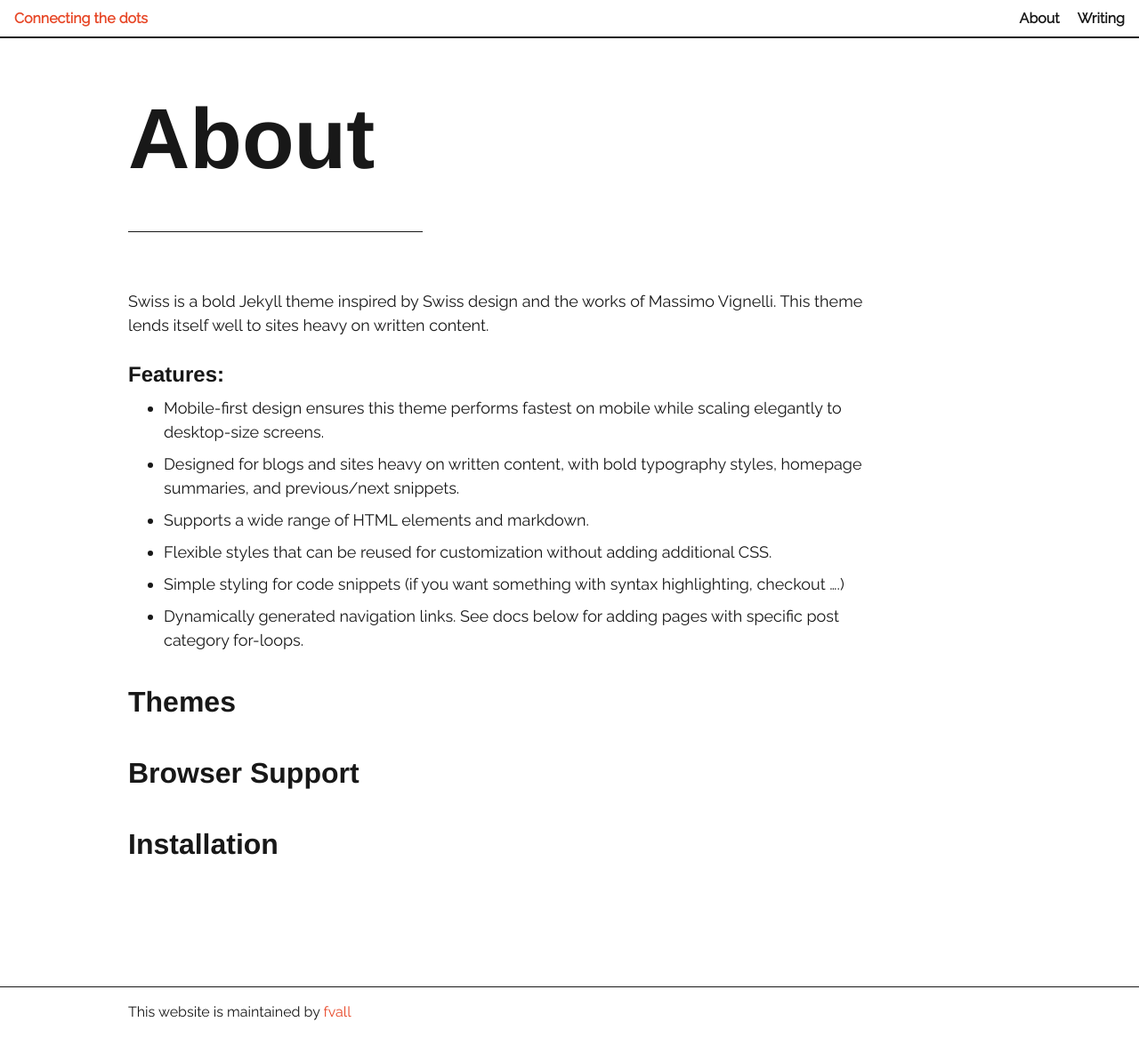
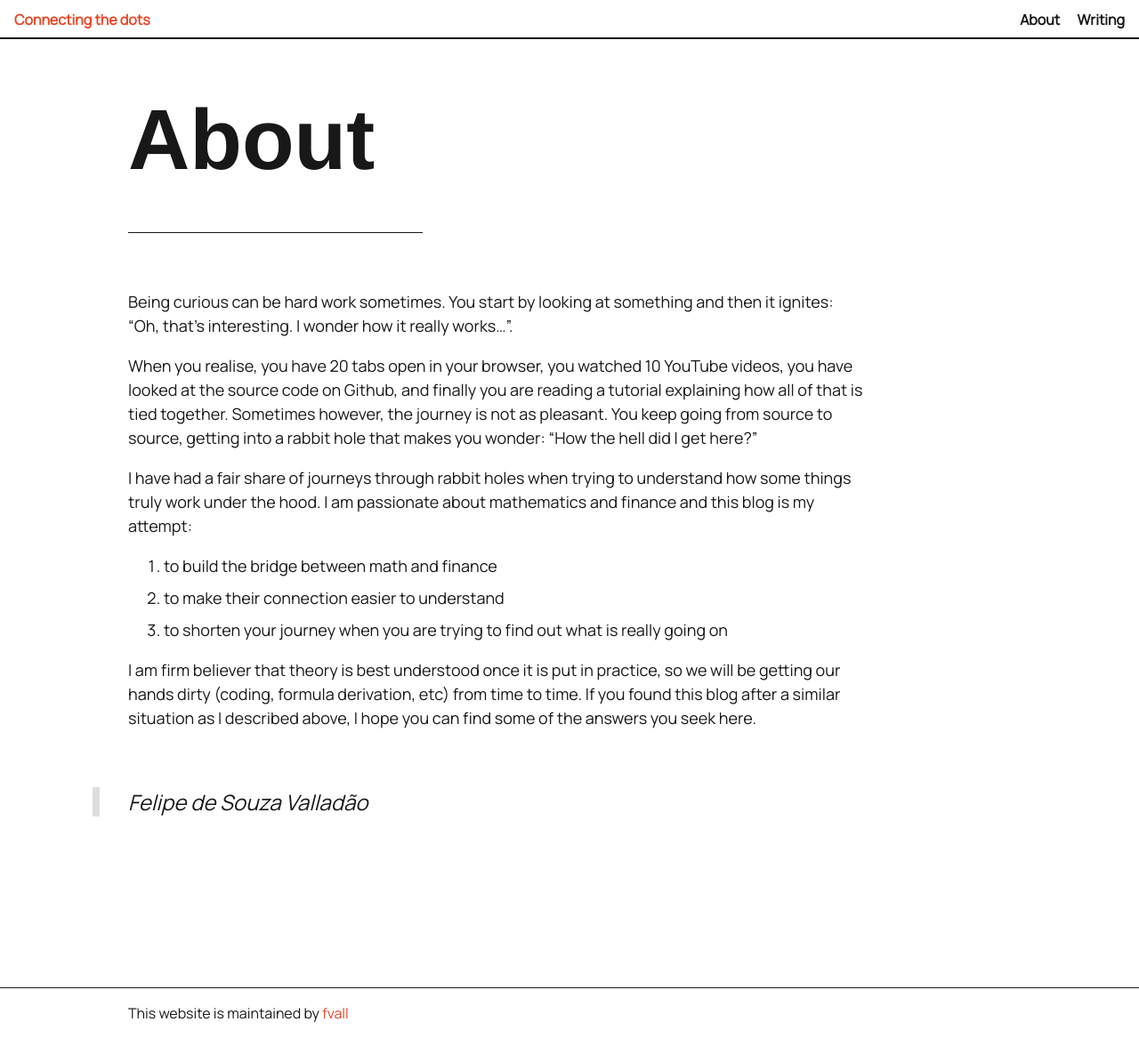
Before and after one commit to fvall/fvall.github.io, a Jekyll site: the page built from about.md, in a window 1280 px wide. Shown: the whole page at 89% size. Built offline with Jekyll 4.4.1, drawn with Linux system fonts in a browser that asks for light colours.

Commit message:
sobre --- versão 1

```diff
--- a/_config.yml
+++ b/_config.yml
@@ -14,7 +14,7 @@
 # You can create any custom variable you would like, and they will be accessible
 # in the templates via {{ site.myvariable }}.
 title: Connecting the dots
-description: Where theory meets practice
+description: ""
 baseurl: "" # the subpath of your site, e.g. /blog
 url: "" # the base hostname & protocol for your site, e.g. http://example.com
 
--- a/_includes/head.html
+++ b/_includes/head.html
@@ -9,6 +9,7 @@
   {% assign user_url = site.url | append: site.baseurl %}
   {% assign full_base_url = user_url | default: site.github.url %}
   <link href="https://fonts.googleapis.com/css2?family=Open+Sans&family=Raleway&family=Roboto&family=Spartan:wght@720&display=swap" rel="stylesheet">
+  <link href="https://fonts.googleapis.com/css2?family=Manrope&display=swap" rel="stylesheet">
   <link rel="stylesheet" href="{{ "/assets/style.css" | prepend: full_base_url }}">
 
   <link rel="canonical" href="{{ page.url | replace:'index.html','' | prepend: site.baseurl | prepend: site.url }}">
--- a/_sass/_components.scss
+++ b/_sass/_components.scss
@@ -153,6 +153,12 @@ div, code {
     color: $color-text-accent
   }
 
+  .h1, .h2, .h3, .h4, .h5, .h6 {
+    a {
+      color: inherit
+    }
+  }
+
   p, ol, ul {
     font-size: $prose-font-size;
     margin-bottom: 1em;
--- a/_sass/_variables.scss
+++ b/_sass/_variables.scss
@@ -3,7 +3,7 @@
 
 $base-font-size: 10px;
 
-$body-font-family: "Raleway", "Helvetica Neue", Arial, sans-serif;
+$body-font-family: "Manrope", "Helvetica Neue", Arial, sans-serif;
 $body-font-size:  1.6 * $base-font-size;
 $prose-font-size: 1.8 * $base-font-size;
 $header-font-family: "Spartan", "Helvetica Neue", Arial, sans-serif;
--- a/about.md
+++ b/about.md
@@ -4,18 +4,17 @@ title: About
 permalink: /about/
 ---
 
-Swiss is a bold Jekyll theme inspired by Swiss design and the works of Massimo Vignelli. This theme lends itself well to sites heavy on written content.
+Being curious can be hard work sometimes. You start by looking at something and then it ignites: "Oh, that's interesting. I wonder how it really works...".
 
-### Features:
-* Mobile-first design ensures this theme performs fastest on mobile while scaling elegantly to desktop-size screens.
-* Designed for blogs and sites heavy on written content, with bold typography styles, homepage summaries, and previous/next snippets.
-* Supports a wide range of HTML elements and markdown.
-* Flexible styles that can be reused for customization without adding additional CSS.
-* Simple styling for code snippets (if you want something with syntax highlighting, checkout ....)
-* Dynamically generated navigation links. See docs below for adding pages with specific post category for-loops.
+When you realise, you have 20 tabs open in your browser, you watched 10 YouTube videos, you have looked at the source code on Github, and finally you are reading a tutorial explaining how all of that is tied together. Sometimes however, the journey is not as pleasant. You keep going from source to source, getting into a rabbit hole that makes you wonder: "How the hell did I get here?"
 
-## Themes
+I have had a fair share of journeys through rabbit holes when trying to understand how some things truly work under the hood. I am passionate about mathematics and finance and this blog is my attempt:
 
-## Browser Support
+1. to build the bridge between math and finance
+2. to make their connection easier to understand
+3. to shorten your journey when you are trying to find out what is really going on
 
-## Installation
+I am firm believer that theory is best understood once it is put in practice, so we will be getting our hands dirty (coding, formula derivation, etc) from time to time. If you found this blog after a similar situation as I described above, I hope you can find some of the answers you seek here.
+
+
+> Felipe de Souza Valladão
```
